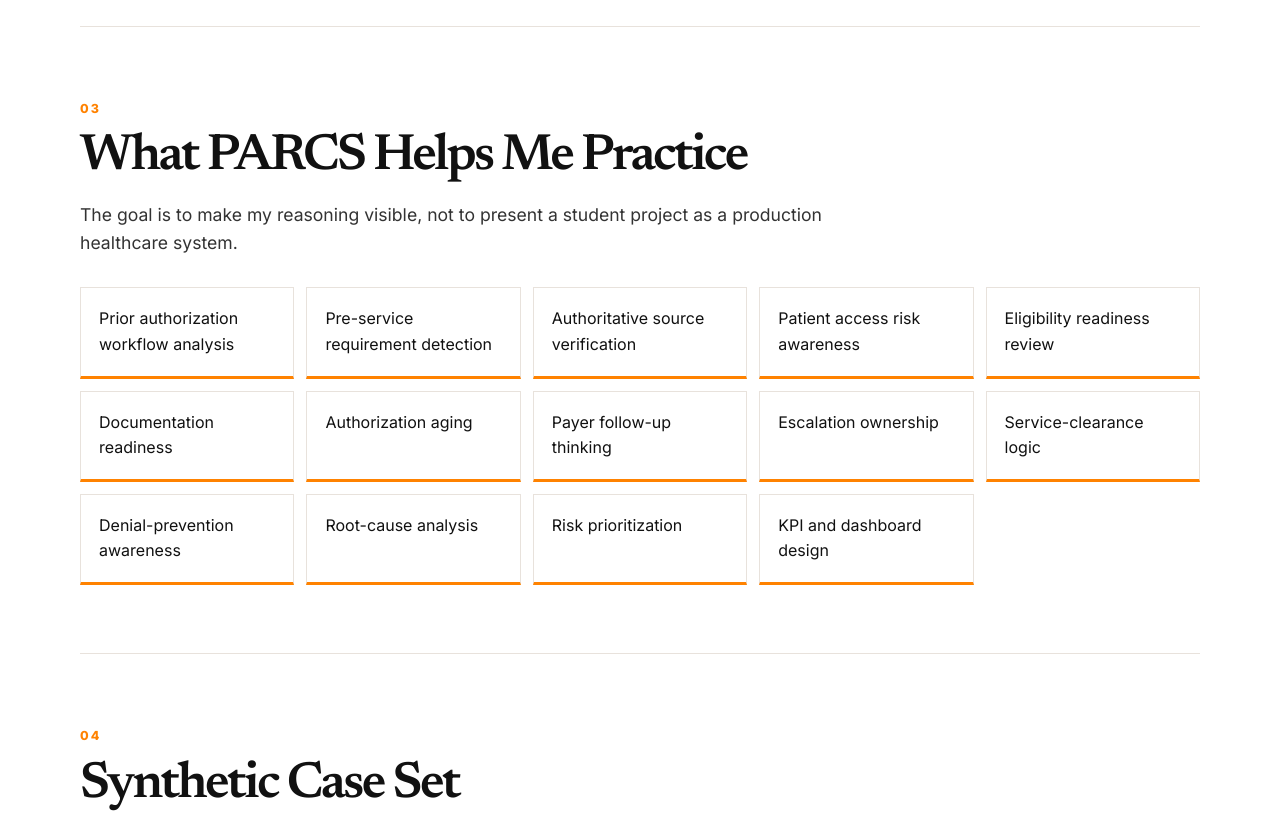
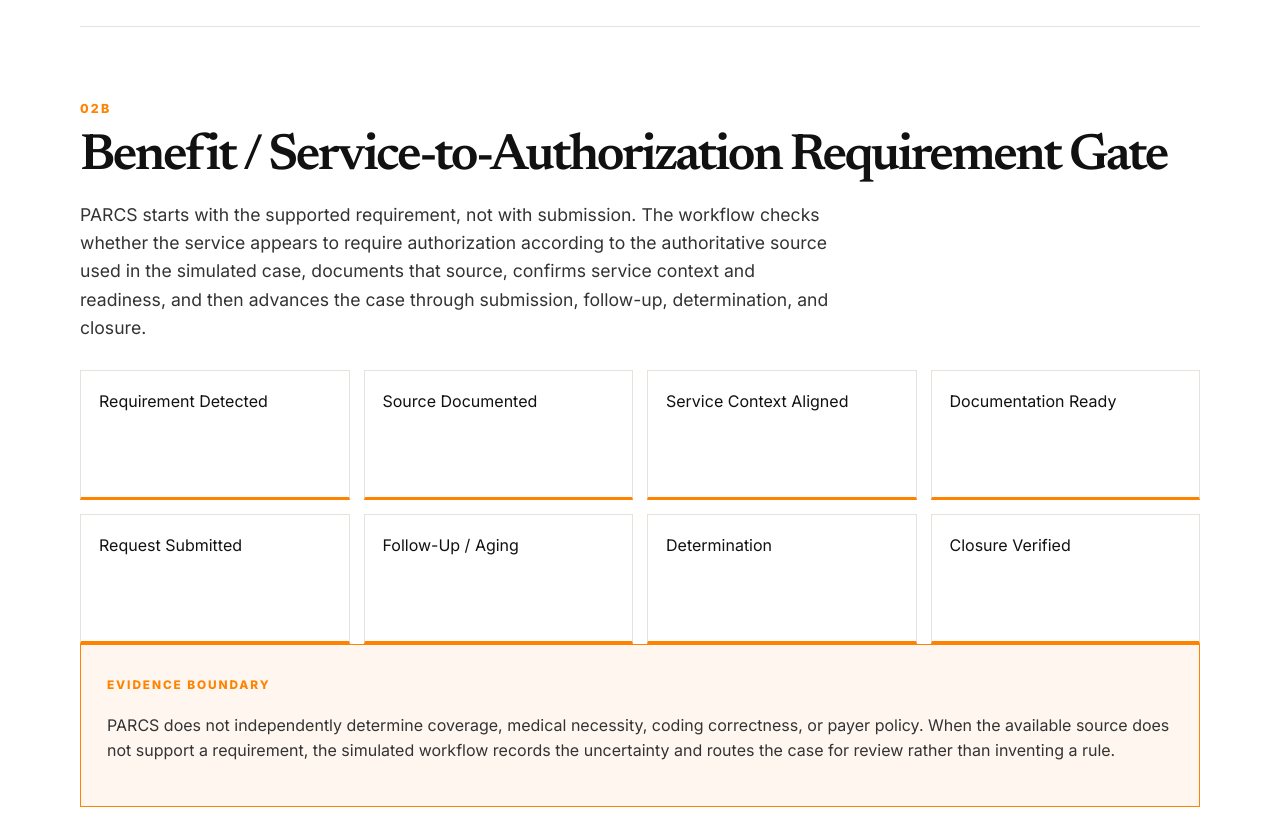
Before and after one commit to koripickle1101-TN/parcs-prior-authorization-command-system, a plain HTML site: page index.html in a window 1280 px wide. Shown: the part 4420-5234 px from the top of the page. Drawn offline with Linux system fonts and the light colour scheme.

Commit message:
Add benefit-to-authorization requirement gate

```diff
--- a/index.html
+++ b/index.html
@@ -142,6 +142,28 @@
         </table>
       </div>
     </section>
+    <section class="review-section" id="benefit-service-auth-gate">
+      <div class="section-intro narrow">
+        <span class="section-number">02B</span>
+        <h2>Benefit / Service-to-Authorization Requirement Gate</h2>
+        <p>PARCS starts with the supported requirement, not with submission. The workflow checks whether the service appears to require authorization according to the authoritative source used in the simulated case, documents that source, confirms service context and readiness, and then advances the case through submission, follow-up, determination, and closure.</p>
+      </div>
+      <div class="architecture-flow">
+        <div>Requirement Detected</div>
+        <div>Source Documented</div>
+        <div>Service Context Aligned</div>
+        <div>Documentation Ready</div>
+        <div>Request Submitted</div>
+        <div>Follow-Up / Aging</div>
+        <div>Determination</div>
+        <div>Closure Verified</div>
+      </div>
+      <div class="content-card accent-card">
+        <span class="mini-label">Evidence boundary</span>
+        <p>PARCS does not independently determine coverage, medical necessity, coding correctness, or payer policy. When the available source does not support a requirement, the simulated workflow records the uncertainty and routes the case for review rather than inventing a rule.</p>
+      </div>
+    </section>
+
     <section id="proof" class="proof-section">
       <div class="section-intro narrow">
         <span class="section-number">03</span>
```
